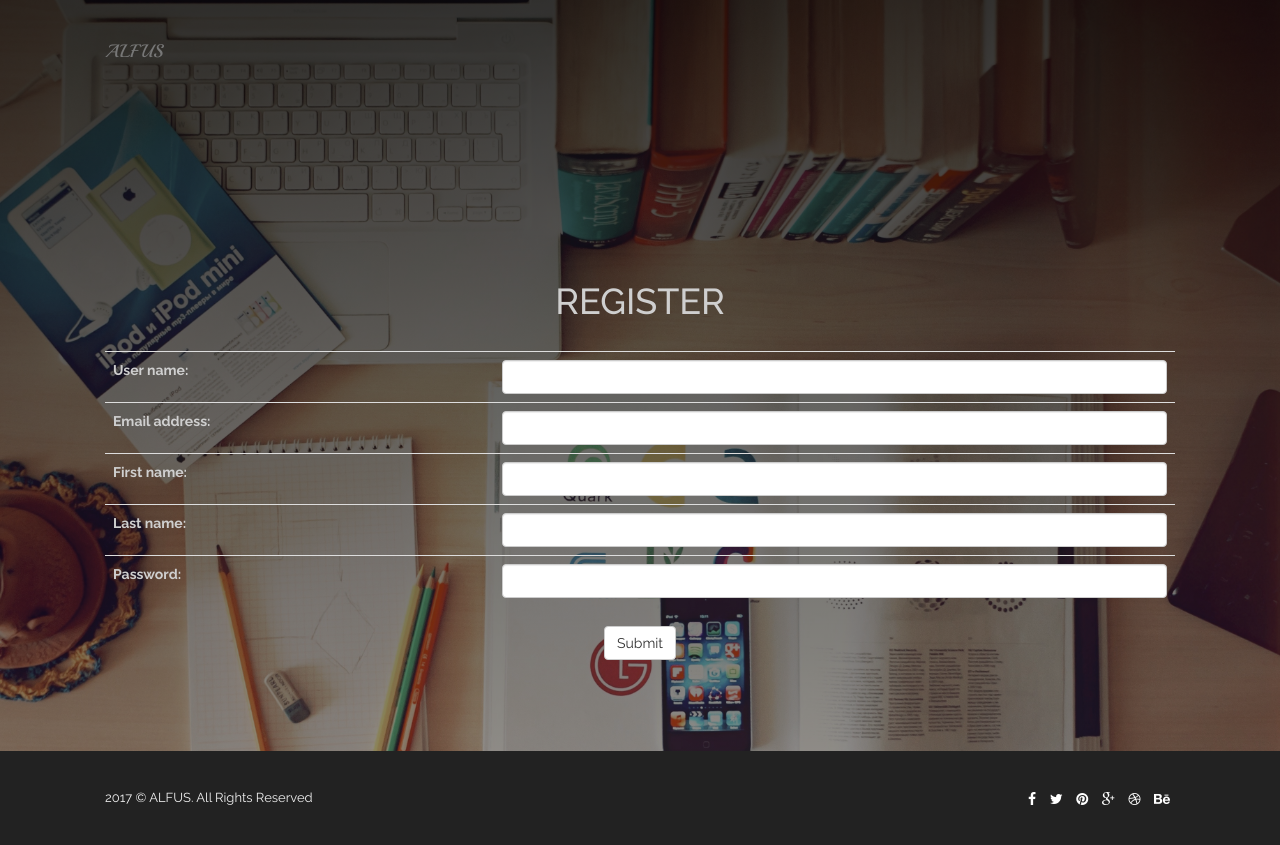
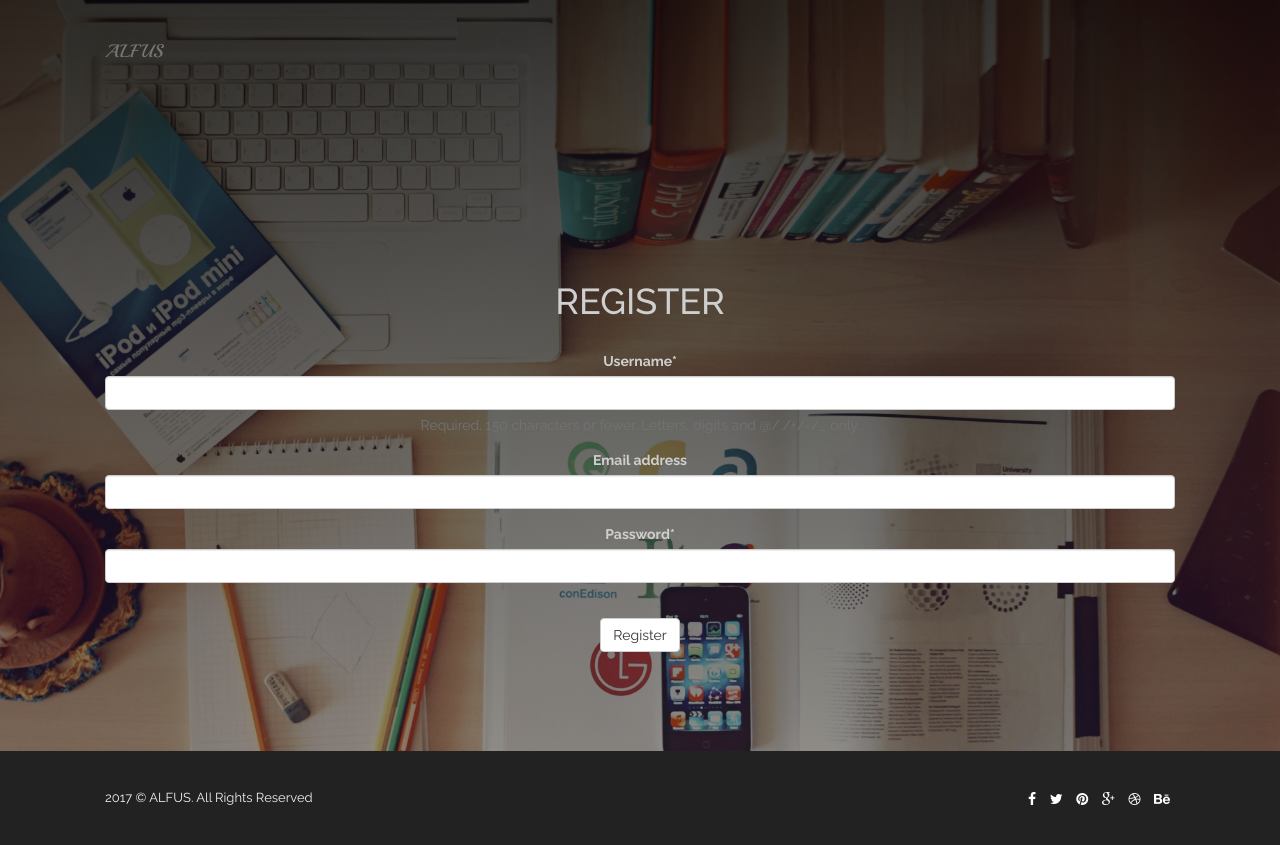
Before and after one commit to yanbek/ALFUS, a Django app: page /register/ in a window 1280 px wide. Run offline with Django 3.2, Linux system fonts and the light colour scheme; some libraries are stand-ins or nearby versions.

Commit message:
Fix template bugs, and fix partially login and register

```diff
--- a/ALFUS/Django/settings.py
+++ b/ALFUS/Django/settings.py
@@ -37,7 +37,12 @@ INSTALLED_APPS = [
     'django.contrib.sessions',
     'django.contrib.messages',
     'django.contrib.staticfiles',
+
+    #third party
+    'crispy_forms'
 ]
+
+CRISPY_TEMPLATE_PACK = 'bootstrap3'
 
 MIDDLEWARE = [
     'django.middleware.security.SecurityMiddleware',
--- a/ALFUS/personal/forms.py
+++ b/ALFUS/personal/forms.py
@@ -1,5 +1,6 @@
 from django import forms
 from django.contrib.auth.models import User
+from django.contrib.auth import authenticate, login, logout, get_user_model
 
 
 class LoginForm(forms.Form):
@@ -8,17 +9,28 @@ class LoginForm(forms.Form):
     password = forms.CharField(widget=forms.PasswordInput(attrs={'class': 'form-control'}))
 
 
-class UserForm(forms.ModelForm):
-    username = forms.CharField(label="User name", max_length=64, widget=forms.TextInput(
-        attrs={'class': 'form-control'}))
-    password = forms.CharField(widget=forms.PasswordInput(attrs={'class': 'form-control'}))
-    email = forms.CharField(label="Email address", max_length=64, widget=forms.TextInput(
-        attrs={'class': 'form-control', 'for': 'exampleInputEmail1'}))
-    first_name = forms.CharField(label="First name", max_length=64, widget=forms.TextInput(
-        attrs={'class': 'form-control'}))
-    last_name = forms.CharField(label="Last name", max_length=64, widget=forms.TextInput(
-        attrs={'class': 'form-control'}))
-
+class UserRegisterForm(forms.ModelForm):
     class Meta:
         model = User
-        fields = ["username", "email", "first_name", "last_name", "password"]
+        fields = ["username", "email", "password"]
+
+
+User = get_user_model()
+
+
+class UserLoginForm(forms.Form):
+    username = forms.CharField()
+    password = forms.CharField(widget=forms.PasswordInput)
+
+    def clean(self, *args, **kwargs):
+        username = self.cleaned_data.get("username")
+        password = self.cleaned_data.get("password")
+        user = authenticate(username=username, password=password)
+        if username and password:
+            if not user:
+                raise forms.ValidationError("This user does not exist.")
+            if not user.check_password(password):
+                raise forms.ValidationError("Incorrect password.")
+            if not user.is_active:
+                raise forms.ValidationError("This user is not longer active.")
+        return super(UserLoginForm, self).clean(*args, **kwargs)
--- a/ALFUS/personal/static/personal/css/style.css
+++ b/ALFUS/personal/static/personal/css/style.css
@@ -5,7 +5,6 @@ body, html {
     font-family: 'Raleway', sans-serif;
     text-rendering: optimizeLegibility !important;
     -webkit-font-smoothing: antialiased !important;
-    height: 100%;
 }
 
 @media (min-width: 1200px) {
@@ -77,8 +76,9 @@ a:focus {
     color: #cfcfcf;
     top: 0;
     bottom: 0;
-    overflow: scroll;
-    width: 100%;
+    overflow: auto;
+    width: 100vw;
+    height: 100%;
 }
 
 #tf-home .overlay {
@@ -92,9 +92,10 @@ a:focus {
     position: absolute;
     top: 0;
     bottom: 0;
-    overflow: scroll;
-    width: 100%;
+    overflow: auto;
+    width: 100vw;
 }
+
 
 .content {
     padding: 15% 0 18% 0;
@@ -344,5 +345,5 @@ nav#tf-footer {
     color: #f1f1f1;
     position: absolute;
     bottom: 0;
-    width: 100%
+    width: 100vw;
 }
--- /dev/null
+++ b/ALFUS/personal/templates/personal/form.html
@@ -0,0 +1,15 @@
+{% extends "personal/base.html" %}
+{% load crispy_forms_tags %}
+
+{% block content%}
+<h1>{{ title }}</h1>
+<br>
+<form method="post" action="" enctype="multipart/form-data">
+    {% csrf_token %}
+    <table class="table">
+        {{ form|crispy }}
+    </table>
+    <input type="submit" class="btn btn-default" value="{{ title }}"/>
+</form>
+
+{% endblock %}
--- a/ALFUS/personal/templates/personal/registration_form.html
+++ /dev/null
@@ -1,13 +0,0 @@
-{% extends "personal/base.html" %}
-
-{% block content%}
-<h1>Register</h1>
-<br>
-<form method="post" action=".">
-    {% csrf_token %}
-    <table class="table">
-        {{ form.as_table}}
-    </table>
-    <input type="submit" class="btn btn-default" value="Submit"/>
-</form>
-{% endblock %}
--- a/ALFUS/personal/urls.py
+++ b/ALFUS/personal/urls.py
@@ -7,5 +7,5 @@ urlpatterns = [
     url(r'^contact/$', views.contact, name='contact'),
     # url(r'^user/(\w+)/$', views.profile, name="profile"),
     url(r"^login/$", views.login_view, name='login'),
-    url(r"^register/$", views.UserFormView.as_view(), name="register"),
+    url(r"^register/$", views.reqister_view, name="register"),
 ]
--- a/ALFUS/personal/views.py
+++ b/ALFUS/personal/views.py
@@ -1,11 +1,9 @@
-from django.contrib.auth import authenticate, login, logout
+from django.contrib.auth import authenticate, login, logout, get_user_model
 from django.http import HttpResponseRedirect
 from django.shortcuts import render
 from django.views.generic import View
-
-from .forms import LoginForm
-from .forms import UserForm
-
+from .forms import UserRegisterForm
+from .forms import UserLoginForm
 
 def index(request):
     return render(request, 'personal/home.html')
@@ -16,52 +14,26 @@ def contact(request):
 
 
 def login_view(request):
-    template_name = "personal/login.html"
+    title = "Login"
+    form = UserLoginForm(request.POST or None)
+    if form.is_valid():
+        username = form.cleaned_data.get("username")
+        password = form.cleaned_data.get("password")
+        user = authenticate(username=username, password=password)
+        login(request, user)
+        # redirect
 
-    if request.method == "POST":
-        form = LoginForm(request.POST)
-        if form.is_valid():
-            u = form.cleaned_data["username"]
-            p = form.cleaned_data["password"]
-            user = authenticate(username=u, password=p)
-            if user is not None:
-                if user.is_active:
-                    login(request, user)
-                    return HttpResponseRedirect("../questions")
-                else:
-                    print("The account has been disabled!")
-            else:
-                print("This user does not exist!")
-
-    else:
-        form = LoginForm()
-        return render(request, "personal/login.html", {"form": form})
+    return render(request, "personal/form.html", {"form": form, "title": title})
 
 
-class UserFormView(View):
-    form_class = UserForm
-    template_name = "personal/registration_form.html"
+def logout_view(request):
+    logout(request)
+    return render(request, "personal/home.html")
 
-    def get(self, request):
-        form = self.form_class(None)
-        return render(request, self.template_name, {"form": form})
 
-    def post(self, request):
-        form = self.form_class(request.POST)
+def reqister_view(request):
+    title = "Register"
+    form = UserRegisterForm(request.POST or None)
 
-        if form.is_valid():
-            user = form.save(commit=False)
-
-            username = form.cleaned_data["username"]
-            password = form.cleaned_data["password"]
-            user.set_password(password)
-            user.save()
-
-            user = authenticate(username=username, password=password)
-
-            if user is not None:
-                if user.is_active:
-                    login(request, login())
-                    return HttpResponseRedirect("/")
-
-        return render(request, self.template_name, {"form": form})
+    context = {"form": form, "title": title}
+    return render(request, "personal/form.html", context)
--- a/ALFUS/questions/templates/questions/base.html
+++ b/ALFUS/questions/templates/questions/base.html
@@ -50,7 +50,7 @@
                     <li><a href="#tf-service">Services</a></li>
                     <li><a href="#tf-portfolio">Portfolio</a></li>
                     <li><a href="#tf-about">About</a></li>
-                    <li><a href="#tf-contact">Contact</a></li>
+                    <li><a href="{% url 'logout' %}">Logout</a></li>
                 </ul>
             </div><!-- /.navbar-collapse -->
         </div><!-- /.container-fluid -->
--- a/ALFUS/questions/urls.py
+++ b/ALFUS/questions/urls.py
@@ -1,5 +1,4 @@
 from django.conf.urls import url
-
 from . import views
 
 urlpatterns = [
@@ -7,5 +6,5 @@ urlpatterns = [
     url(r'^$', views.index, name='index'),
     url(r'^(?P<question_id>\d+)/$', views.detail, name='detail'),
     url(r'^(?P<question_id>[0-9]+)/results/$', views.answer, name='answer'),
-    url(r"^login/$", views.logout_view, name='logout'),
+    #url(r"^login/$", views.logout_view, name='logout'),
 ]
--- a/ALFUS/questions/views.py
+++ b/ALFUS/questions/views.py
@@ -32,8 +32,3 @@ def answer(request, question_id):
         })
     else:
         return render(request, 'questions/results.html', {'question': question, 'is_correct': selected_choice.is_correct, 'random_q': random_number})
-
-
-def logout_view(request):
-    logout(request)
-    return HttpResponseRedirect("/")
```
Also changed, not shown: ALFUS/personal/templates/personal/login.html (deleted, +0 -14 lines), ALFUS/db.sqlite3.
